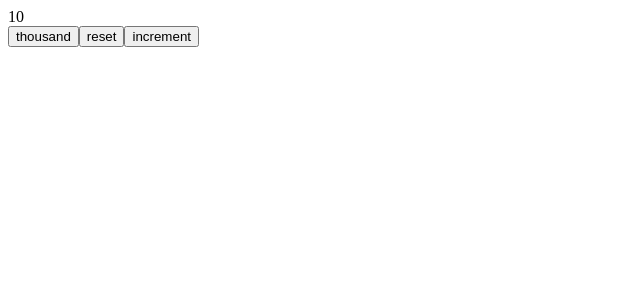
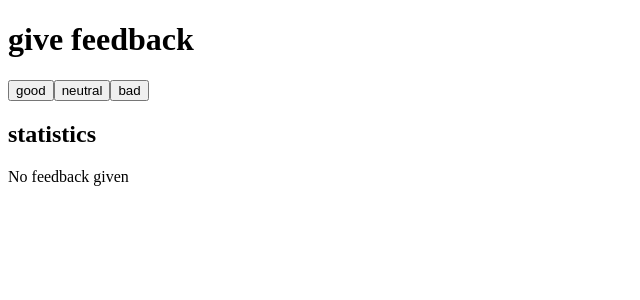
Before and after one commit to gomezclaudio11/reactHelsinki, a React (Vite) app in the folder reactHelsinki/part1/: page / in a window 1280 px wide. Shown: the top 300 px of the page, without its empty margins (0-640 px from the left). Built offline with nearby package versions, Linux system fonts and the light colour scheme.

Commit message:
Estadisticas

```diff
--- a/reactHelsinki/part1/src/App.jsx
+++ b/reactHelsinki/part1/src/App.jsx
@@ -1,27 +1,61 @@
 import { useState } from 'react'
 
-const Button = (props) =>(
-  <button onClick={props.handleClick}>
-    {props.text}
+const Button = ({handleClick, text}) => (
+  <button onClick={handleClick}>
+    {text}
   </button>
 )
 
-const Display = props => <div> {props.value} </div>
+const StatisticsLine = ( {text, value}) => {
+  return(
+    <p> {text}: {value} </p>
+  )
+}
 
 const App = () => {
-  const [value, setValue] = useState(10)
+  // guarda los clics de cada botón en su propio estado
+  const [good, setGood] = useState(0)
+  const [neutral, setNeutral] = useState(0)
+  const [bad, setBad] = useState(0)
 
-  const setToValue = (newValue) => {
-      console.log('value now', newValue)  // imprime el nuevo valor en la consola
-      setValue(newValue)
+  const goodOpinion = () => {
+    setGood(good + 1)
   }
+
+  const neutralOpinion = () => {
+    setNeutral (neutral + 1)
+  }
+
+  const badOpinion = () => {
+    setBad (bad + 1)
+  }
+
+  const total = good + bad + neutral
+
+  const average = total === 0 ? 0 : (good - bad) / total
+
+  const positive = total === 0 ? 0 : (good / total) * 100
+
   return (
     <div>
-      <Display value = {value}/>
-      <Button handleClick = {() => setToValue(1000)} text = "thousand" />
-      <Button handleClick = {() => setToValue(0)} text = "reset" />
-      <Button handleClick = {() => setToValue(value + 1)} text = "increment" />
-    </div>
+      <h1>give feedback</h1>
+      <Button handleClick={goodOpinion} text="good"/>
+      <Button handleClick={neutralOpinion} text="neutral"/>
+      <Button handleClick={badOpinion} text="bad"/>
+      <h2>statistics</h2>
+      { total === 0 ? (
+        <p> No feedback given</p>
+      ) : (
+      <div>
+      <StatisticsLine text="good" value = {good}/>
+      <StatisticsLine text="neutral" value = {neutral}/>
+      <StatisticsLine text="bad" value = {bad}/>
+      <StatisticsLine text="all" value = {total}/>
+      <StatisticsLine text="average" value = {average.toFixed(1)}/>
+      <StatisticsLine text="positive" value = {positive.toFixed(1) + "%"}/>
+      </div>
+    )}
+  </div>
   )
 }
 
```
